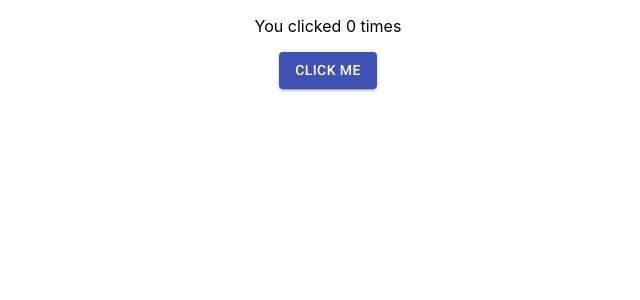
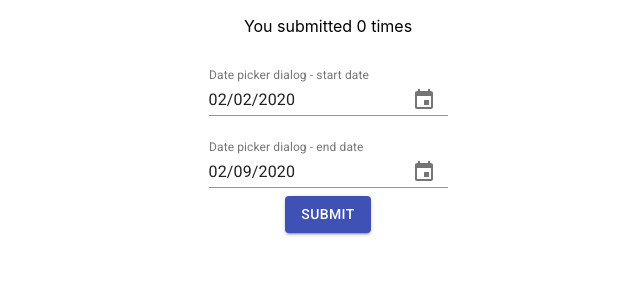
Before and after one commit to grimmer0125/python-web-chart, a React app in the folder reactui/: page / in a window 1280 px wide. Shown: the top 300 px of the page, without its empty margins (312-952 px from the left). Built offline with nearby package versions, Linux system fonts and the light colour scheme.

Commit message:
Add dateStart/dateEnd material-UI picker

```diff
--- a/reactui/src/App.jsx
+++ b/reactui/src/App.jsx
@@ -1,14 +1,98 @@
-import React, { useState } from "react";
+import React, { useState, useEffect } from "react";
 import Button from "@material-ui/core/Button";
+import Grid from "@material-ui/core/Grid";
+import DateFnsUtils from "@date-io/date-fns";
+import {
+  MuiPickersUtilsProvider,
+  KeyboardTimePicker,
+  KeyboardDatePicker
+} from "@material-ui/pickers";
 
 import logo from "./logo.svg";
 import "./App.css";
 
+// https://material-ui.com/components/pickers/
+function MaterialUIPickers(props) {
+  const { label, date, handleDateChange } = props;
+
+  return (
+    <MuiPickersUtilsProvider utils={DateFnsUtils}>
+      <Grid container justify="space-around">
+        <KeyboardDatePicker
+          margin="normal"
+          id="date-picker-dialog"
+          label={label}
+          format="MM/dd/yyyy"
+          value={date}
+          onChange={handleDateChange}
+          KeyboardButtonProps={{
+            "aria-label": "change date"
+          }}
+        />
+        {/* <KeyboardTimePicker
+          margin="normal"
+          id="time-picker"
+          label="Time picker"
+          value={selectedDate}
+          onChange={handleDateChange}
+          KeyboardButtonProps={{
+            "aria-label": "change time"
+          }}
+        /> */}
+      </Grid>
+    </MuiPickersUtilsProvider>
+  );
+}
+
 function App() {
+  // for testing react hooks
   const [count, setCount] = useState(0);
 
-  // const handleClick2 = () => {};
-  function handleClick() {
+  const [selectedDateStart, setSelectedDateStart] = React.useState(
+    new Date("2020-02-02T21:11:54")
+  );
+  const [selectedDateEnd, setSelectedDateEnd] = React.useState(
+    new Date("2020-02-09") //
+  );
+
+  useEffect(() => {
+    // 使用瀏覽器 API 更新文件標題
+    // document.title = `You clicked ${count} times`;
+
+    console.log("window.location.href:", window.location.href);
+
+    const paths = window.location.href.split("?");
+    if (paths.length > 1) {
+      const parameters = paths[1].split("&");
+      if (parameters.length > 1) {
+        const time1 = parameters[0].split("time1=")[1];
+        const time2 = parameters[1].split("time2=")[1];
+        const dateStart = new Date(parseInt(time1));
+        const dateEnd = new Date(parseInt(time2));
+        console.log(dateStart, dateEnd);
+
+        setSelectedDateStart(dateStart);
+        setSelectedDateEnd(dateEnd);
+      }
+      // http://localhost:3000/?time1=1408367514000&time2=1409317860000
+    }
+  }, []);
+
+  const handleDateChange = (date, ifEnd) => {
+    console.log(date);
+    // const timestamp = Math.round(date.getTime() / 1000); //ms ->s
+    const unixTimestamp = date.getTime(); //ms ->s
+
+    if (ifEnd) {
+      console.log("end");
+      setSelectedDateEnd(date);
+    } else {
+      console.log("start");
+      setSelectedDateStart(date);
+    }
+  };
+
+  const handleClick = () => {
     console.log(
       `You are running this application in ${process.env.NODE_ENV} mode.`
     );
@@ -16,7 +100,10 @@ function App() {
     const hostname = window.location.hostname; //localhost
     console.log("window.location.hostname:", window.location.hostname); // href
 
-    const timeParameters = "?time1=10&time2=20";
+    const time1 = selectedDateStart.getTime();
+    const time2 = selectedDateEnd.getTime();
+
+    const timeParameters = `?time1=${time1}&time2=${time2}`;
     const djangoURL = `http://${hostname}:8000/${timeParameters}`;
     const debugReactURL = `http://${hostname}:3000${timeParameters}`;
     if (process.env.NODE_ENV === "development") {
@@ -27,13 +114,23 @@ function App() {
     }
 
     setCount(count + 1);
-  }
+  };
 
   return (
     <div className="App">
-      <p>You clicked {count} times</p>
+      <p>You submitted {count} times</p>
+      <MaterialUIPickers
+        label="Date picker dialog - start date"
+        date={selectedDateStart}
+        handleDateChange={date => handleDateChange(date, false)}
+      />
+      <MaterialUIPickers
+        label="Date picker dialog - end date"
+        date={selectedDateEnd}
+        handleDateChange={date => handleDateChange(date, true)}
+      />
       <Button onClick={handleClick} variant="contained" color="primary">
-        Click me
+        Submit
       </Button>
     </div>
   );
```
Also changed, not shown: 2 other files (tests, documents, lock files or other folders).
